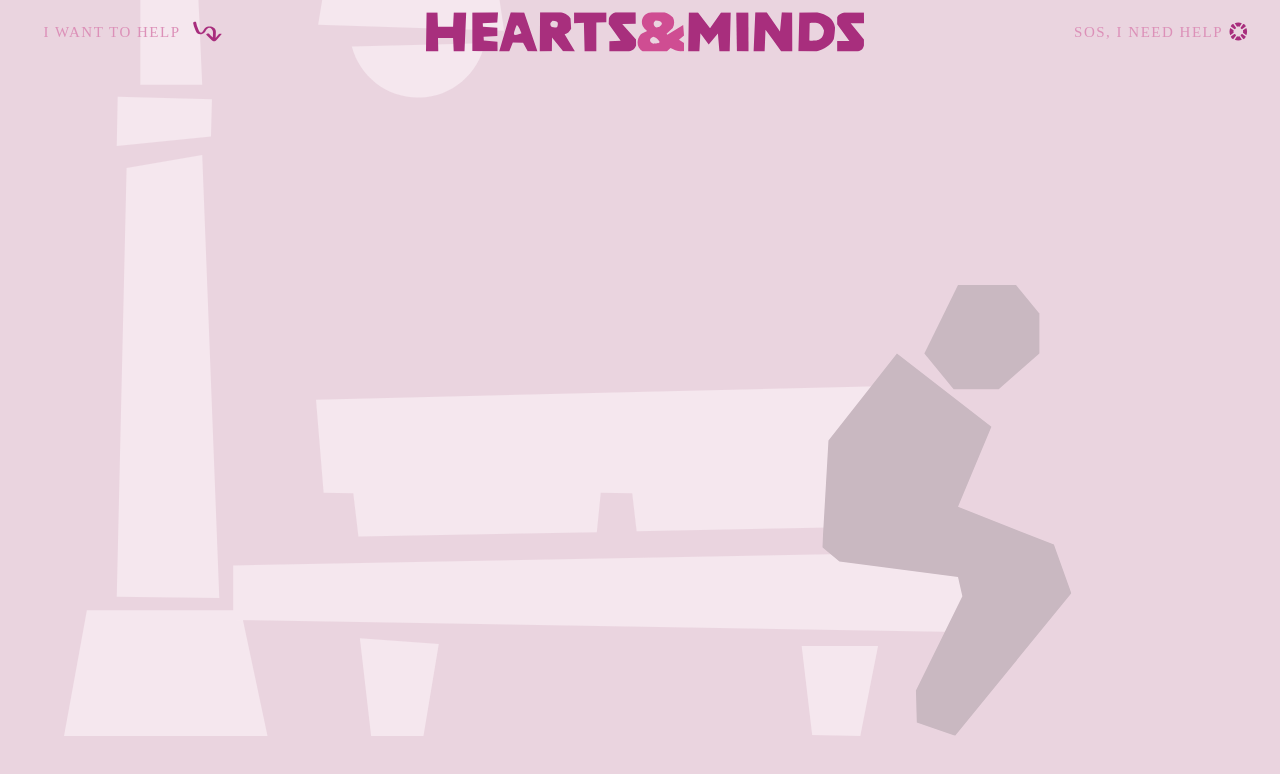
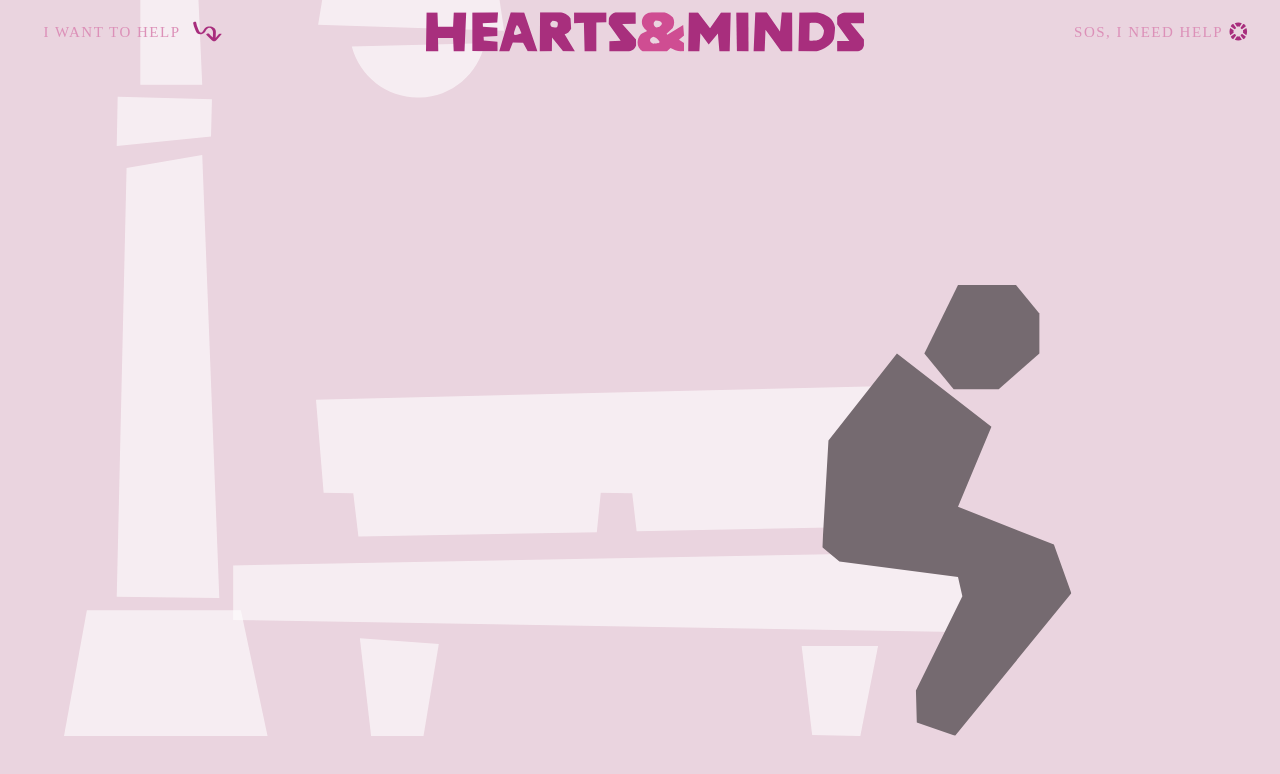
Before and after one commit to reddoorla/la-homelessness-initiative, a SvelteKit app: page / in a window 1280 px wide. Shown: the top 774 px of the page. Built offline with nearby package versions, Linux system fonts and the light colour scheme; a web font is replaced by a local one.

Commit message:
first panel

```diff
--- a/src/lib/components/Panel.svelte
+++ b/src/lib/components/Panel.svelte
@@ -7,15 +7,15 @@
     let flyOut;
 
     if(horizontal){
-        flyIn = {x:'100vw', opacity:1}
-        flyOut = {x:-'100vw', opacity:1}
+        flyIn = {x:'100vw', opacity:0.7}
+        flyOut = {x:-'100vw', opacity:0.7}
     } else{
-        flyIn = {y:'100vh', opacity:1}
-        flyOut = {y:-'100vh', opacity:1}
+        flyIn = {y:'100vh', opacity:0.7}
+        flyOut = {y:-'100vh', opacity:0.7}
     }
 
 </script>
 
-<div class="w-screen h-screen relative top-0 left-0 bg-{$bgColor}" in:fly={flyIn} out:fly={flyOut}>
+<div class="w-screen h-screen relative top-0 left-0 bg-{$bgColor} {$$props.class || '' }" in:fly={flyIn} out:fly={flyOut}>
     <slot/>
 </div>
--- a/src/lib/stores/colors.ts
+++ b/src/lib/stores/colors.ts
@@ -1,3 +1,34 @@
 import { writable } from 'svelte/store';
 
-export const bgColor = writable("masthead-pink");
+export const COLOR_KEY = {
+
+    'masthead-pink': '#EAD4DF',
+    'masthead-tan': '#CD9765',
+    'masthead-blue': '#212D59',
+    'underpass-blue': '#1B3977',
+    'mental-health-purple': '#2E2569',
+    'myths-darkest-red': '#5B0725',
+    'myths-dark-red': '#670528',
+    'myths-red': '#76062E',
+    'night': '#001855',
+    'day' : '#F9F0DA',
+    'help-dark': '#F5E8C8',
+    'help-light': '#FDF6E6',
+    'light-blue': '#7996E0',
+    'blue': '#2550BD',
+    'dark-blue': '#001855',
+    'light-pink': '#DC90B8',
+    'pink': '#CF4D92',
+    'dark-pink': '#76062E',
+    'light-purple': '#C098ED',
+    'purple': '#7144A6',
+    'light-orange': '#F99D47',
+    'orange': '#EC492F',
+    'white': '#FFFFFF',
+    'black': '#000000',
+    'transparent': 'transparent',
+  }
+
+
+
+export const bgColor = writable<keyof typeof COLOR_KEY>("masthead-pink");
--- a/src/routes/+page.svelte
+++ b/src/routes/+page.svelte
@@ -1,15 +1,41 @@
 <script lang='ts'>
-  import Panel from "$lib/components/Panel.svelte";
+    import Panel from "$lib/components/Panel.svelte";
 
-import helpArrow from "$lib/assets/icons/helpButtonArrow.svg"
-import lifePreserver from "$lib/assets/icons/lifePreserver.svg"
-import logo from "$lib/assets/logos/heartsAndMind/hearts-minds-logo.svg"
+    import helpArrow from "$lib/assets/icons/helpButtonArrow.svg"
+    import lifePreserver from "$lib/assets/icons/lifePreserver.svg"
+    import logo from "$lib/assets/logos/heartsAndMind/hearts-minds-logo.svg"
 
-  import { onMount } from "svelte";
+    import { bgColor, COLOR_KEY } from "$lib/stores/colors";
+  import { fade } from "svelte/transition";
 
 
 
-    let frameOne = true;
+    //frame one
+    let isFrameOne = true;
+    let showSittingPerson = true;
+    let showSleepingPerson = false;
+    let isLampOn = false;
+    let isFrameOneStarted = false;
+    const runFrameOne = async () => {
+
+        if(!isFrameOneStarted){
+            isFrameOneStarted=true;
+            bgColor.set('masthead-tan');
+            setTimeout(()=>{
+                bgColor.set('masthead-blue');
+                showSittingPerson=false;
+                showSleepingPerson=true;
+            },1200);
+
+            setTimeout(()=>{
+                isLampOn = true;
+            },2400)
+        }
+
+
+
+    };
+
 
 
 </script>
@@ -26,18 +52,74 @@ import logo from "$lib/assets/logos/heartsAndMind/hearts-minds-logo.svg"
             <img class="h-6" src={lifePreserver} alt="life preserver" />
         </button>
     </div>
-    {#if frameOne}
-        <Panel>
-            <div class="w-full h-full relative">
+    {#if isFrameOne}
+        <Panel class="transition-colors duration-1000">
+            <button class="w-full h-full relative {isFrameOneStarted ? 'cursor-default' : ''}" on:click={runFrameOne} >
+
+                         <!--bench-->
+                         <svg class="absolute bottom-16 right-64 scale-110 -translate-x-[5%] -translate-y-[5%] opacity-60" width="719" height="319" viewBox="0 0 719 319" fill='white' xmlns="http://www.w3.org/2000/svg">
+                            <g clip-path="url(#clip0_5151_6604)">
+                            <path d="M0 163.93L718.68 150.39V225.42L0 213.45V163.93Z" />
+                            <path d="M606.83 0.620209L598.93 98.2102L581.8 97.8402L578.67 128.87L366.86 132.84L362.83 98.4202L334.24 97.8402L330.64 133.69L113.92 137.62L109.26 98.4202L82.31 97.8902L75.37 13.2402L606.83 0.620209Z"/>
+                            <path d="M115.26 230.09L186.99 235.35L173.07 319.01H125.48L115.26 230.1V230.09Z" />
+                            <path d="M570.17 319L526.43 318.13L516.88 237.26H586.32L570.17 319Z" />
+                            </g>
+                            <defs>
+                            <clipPath id="clip0_5151_6604">
+                            <rect width="718.68" height="318.38" fill="white" transform="translate(0 0.620209)"/>
+                            </clipPath>
+                            </defs>
+                        </svg>
+
+                        <!--sitting person-->
+
+                        {#if showSittingPerson}
+                        <svg out:fade class="absolute bottom-16 right-52 scale-110 -translate-x-[5%] -translate-y-[5%] transition-all duration-1000" width="227" height="410" fill={COLOR_KEY[$bgColor]||'white'} viewBox="0 0 227 410" xmlns="http://www.w3.org/2000/svg">
+                            <g clip-path="url(#clip0_5151_6609)" >
+                            <path  fill={COLOR_KEY[$bgColor]||'white'} class="brightness-50 transition-all duration-1000" d="M67.85 62.2901L5.6 141.34L0 238.45L15.56 251.44L123.37 265.52L127.33 282.91L85.12 368.63L85.9 397.83L120.76 409.66L226.42 280.27L210.56 235.97L123.37 201.64L153.75 128.87L67.85 62.2901Z" />
+                            <path fill={COLOR_KEY[$bgColor]||'white'} class="brightness-50 transition-all duration-1000" d="M119.39 94.8501L92.78 62.2901L123.37 9.15527e-05H176.09L197.35 25.9601V62.2901L160.36 94.8501H119.39Z" />
+                            </g>
+                            <defs>
+                            <clipPath id="clip0_5151_6609">
+                            <rect width="226.42" height="409.66" fill={COLOR_KEY[$bgColor]||'white'}/>
+                            </clipPath>
+                            </defs>
+                        </svg>
+                        {/if}
+
+                        <!--sleeping person-->
+                        {#if showSleepingPerson}
+                        <svg in:fade={{delay:400}} class="absolute bottom-48 right-[620px] scale-110 -translate-x-[5%] -translate-y-[5%]" width="431" height="177" viewBox="0 0 431 177" fill="white" xmlns="http://www.w3.org/2000/svg">
+                            <g clip-path="url(#clip0_5017_5407)">
+                            <path d="M103.269 114.64L107.369 72.7999L47.3795 37.8999L3.49945 67.1299L0.189453 100.51L20.3295 130.75L69.1595 137.35L103.269 114.64Z" fill="#19294B"/>
+                            <path d="M95.9492 45.59L167.169 0L245.899 8.49L325.699 20.47L323.979 81.25L285.529 121.44L180.369 144.66L107.369 134.13L126.549 75.45L95.9492 45.59Z" fill="#19294B"/>
+                            <path d="M283.43 98.2302L272.68 166L298.74 176.93L391.88 141.92L430.85 119.46L417.9 62.4402L361.25 67.2802L325.7 20.4702L283.43 98.2302Z" fill="#19294B"/>
+                            </g>
+                            <defs>
+                            <clipPath id="clip0_5017_5407">
+                            <rect width="430.66" height="176.93" fill="white" transform="translate(0.189453)"/>
+                            </clipPath>
+                            </defs>
+                        </svg>
+                        {/if}
+
+                      <!--light cone-->
+                      {#if isLampOn}
+                      <svg in:fade  class="absolute bottom-0 left-[2px] scale-110 translate-x-[5%] -translate-y-[5%]" width="1155" height="683" viewBox="0 0 1155 683" fill="#C6D8EF" xmlns="http://www.w3.org/2000/svg">
+                        <path opacity="0.4" d="M438.05 0.114746L315.785 3.29375L-338.319 638.423L13.3617 743.44H778.313L1154.13 650.435L438.05 0.114746Z"/>
+                    </svg>
+
+                    {/if}
+
                 <!--lamp-->
-                <svg class="absolute bottom-16 left-16 scale-110 translate-x-[5%] -translate-y-[5%]" width="400" height="864" viewBox="0 0 400 864" fill="white" xmlns="http://www.w3.org/2000/svg">
+                <svg class="absolute bottom-16 left-16 scale-110 translate-x-[5%] -translate-y-[5%] opacity-60" width="400" height="864" viewBox="0 0 400 864" fill="white" xmlns="http://www.w3.org/2000/svg">
                     <g clip-path="url(#clip0_5151_6597)">
-                    <path d="M323.384 283.602C352.478 282.849 376.724 261.978 382.543 234.115L261.638 237.235C268.966 264.775 294.181 284.355 323.276 283.602H323.384Z" fill="#F5E7EE"/>
-                    <path d="M56.8965 347.72L125.647 335.886L141.164 738.453L47.9526 737.485L56.8965 347.72Z" fill="#F5E7EE"/>
-                    <path d="M134.483 285.108L48.8146 282.849L47.9526 327.602L133.621 319.104L134.483 285.108Z" fill="#F5E7EE"/>
-                    <path d="M113.147 -9.77086C113.147 -60.2262 154.203 -101.215 204.741 -101.215C255.28 -101.215 296.336 -59.4732 296.336 -9.77086C296.336 10.7771 285.56 36.9192 285.56 36.9192L340.086 30.5719V-9.77086C340.086 -84.3243 279.31 -145 204.634 -145C129.957 -145 69.3965 -84.3243 69.3965 -9.77086V271.876H125.647L113.147 -9.77086Z" fill="#F5E7EE"/>
-                    <path d="M373.06 42.621L257.974 53.2715L231.034 217.332L400.108 222.819L373.168 42.621H373.06Z" fill="#F5E7EE"/>
-                    <path d="M20.7974 749.749H160.776L185.022 864H0L20.7974 749.749Z" fill="#F5E7EE"/>
+                    <path class="brightness-0 invert" d="M323.384 283.602C352.478 282.849 376.724 261.978 382.543 234.115L261.638 237.235C268.966 264.775 294.181 284.355 323.276 283.602H323.384Z" fill={$bgColor}/>
+                    <path d="M56.8965 347.72L125.647 335.886L141.164 738.453L47.9526 737.485L56.8965 347.72Z" />
+                    <path d="M134.483 285.108L48.8146 282.849L47.9526 327.602L133.621 319.104L134.483 285.108Z" />
+                    <path d="M113.147 -9.77086C113.147 -60.2262 154.203 -101.215 204.741 -101.215C255.28 -101.215 296.336 -59.4732 296.336 -9.77086C296.336 10.7771 285.56 36.9192 285.56 36.9192L340.086 30.5719V-9.77086C340.086 -84.3243 279.31 -145 204.634 -145C129.957 -145 69.3965 -84.3243 69.3965 -9.77086V271.876H125.647L113.147 -9.77086Z" fill={$bgColor}/>
+                    <path d="M373.06 42.621L257.974 53.2715L231.034 217.332L400.108 222.819L373.168 42.621H373.06Z" />
+                    <path d="M20.7974 749.749H160.776L185.022 864H0L20.7974 749.749Z" />
                     </g>
                     <defs>
                     <clipPath id="clip0_5151_6597">
@@ -45,38 +127,10 @@ import logo from "$lib/assets/logos/heartsAndMind/hearts-minds-logo.svg"
                     </clipPath>
                     </defs>
                 </svg>
-                <!--bench-->
-                <svg class="absolute bottom-16 right-64 scale-110 -translate-x-[5%] -translate-y-[5%]" width="719" height="319" viewBox="0 0 719 319" fill="white" xmlns="http://www.w3.org/2000/svg">
-                    <g clip-path="url(#clip0_5151_6604)">
-                    <path d="M0 163.93L718.68 150.39V225.42L0 213.45V163.93Z" fill="#F5E7EE"/>
-                    <path d="M606.83 0.620209L598.93 98.2102L581.8 97.8402L578.67 128.87L366.86 132.84L362.83 98.4202L334.24 97.8402L330.64 133.69L113.92 137.62L109.26 98.4202L82.31 97.8902L75.37 13.2402L606.83 0.620209Z" fill="#F5E7EE"/>
-                    <path d="M115.26 230.09L186.99 235.35L173.07 319.01H125.48L115.26 230.1V230.09Z" fill="#F5E7EE"/>
-                    <path d="M570.17 319L526.43 318.13L516.88 237.26H586.32L570.17 319Z" fill="#F5E7EE"/>
-                    </g>
-                    <defs>
-                    <clipPath id="clip0_5151_6604">
-                    <rect width="718.68" height="318.38" fill="white" transform="translate(0 0.620209)"/>
-                    </clipPath>
-                    </defs>
-                </svg>
-                <!--sitting person-->
-                <svg class="absolute bottom-16 right-52 scale-110 -translate-x-[5%] -translate-y-[5%]" width="227" height="410" viewBox="0 0 227 410" fill="white" xmlns="http://www.w3.org/2000/svg">
-                    <g clip-path="url(#clip0_5151_6609)">
-                    <path d="M67.85 62.2901L5.6 141.34L0 238.45L15.56 251.44L123.37 265.52L127.33 282.91L85.12 368.63L85.9 397.83L120.76 409.66L226.42 280.27L210.56 235.97L123.37 201.64L153.75 128.87L67.85 62.2901Z" fill="#C9B8C1"/>
-                    <path d="M119.39 94.8501L92.78 62.2901L123.37 9.15527e-05H176.09L197.35 25.9601V62.2901L160.36 94.8501H119.39Z" fill="#C9B8C1"/>
-                    </g>
-                    <defs>
-                    <clipPath id="clip0_5151_6609">
-                    <rect width="226.42" height="409.66" fill="white"/>
-                    </clipPath>
-                    </defs>
-                </svg>
 
 
 
-
-
-            </div>
+            </button>
 
         </Panel>
     {/if}
```
Also changed, not shown: src/lib/assets/panelOne/sleepingPerson.svg.
